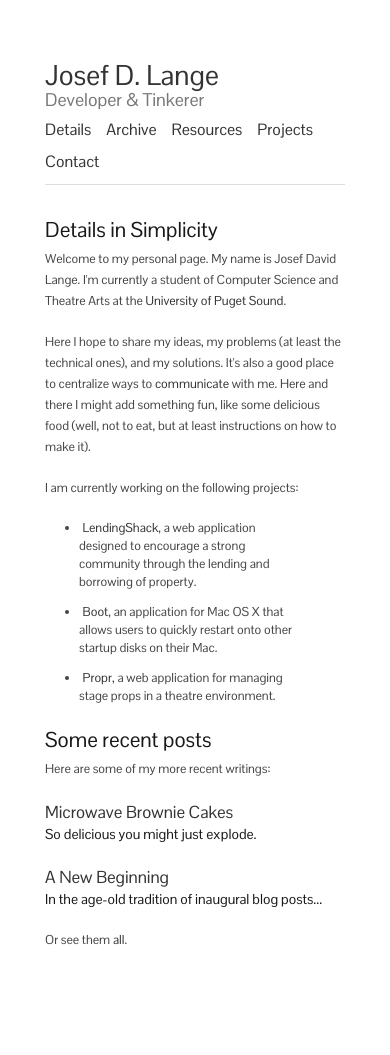
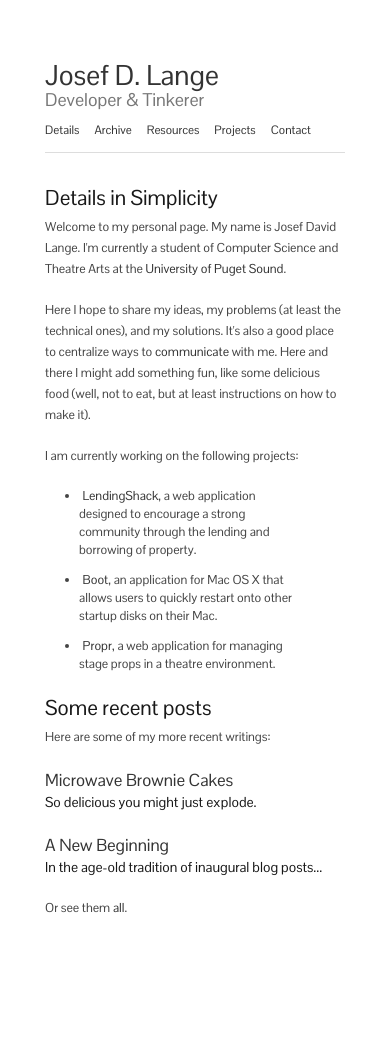
Before and after one commit to josefdlange/josefdlange.github.com, a Jekyll site: the page built from index.html, in a window 390 px wide. Built offline with Jekyll 4.4.1, drawn with Linux system fonts in a browser that asks for light colours; after the commit the page ends 1023 px from its top, so only the background shows below that.

Commit message:
Fixed links in smallest viewport to be small enough to stay on one line.

```diff
--- a/stylesheets/layout.css
+++ b/stylesheets/layout.css
@@ -64,4 +64,5 @@
 	/* Mobile Portrait Size to Mobile Landscape Size (devices and browsers) */
 	@media only screen and (max-width: 479px) {
     	.main { padding-left: 5%; padding-right: 5%; width: 90%; }
+    	ul.navigation li a { font-size: 85%; }
 	}
```
